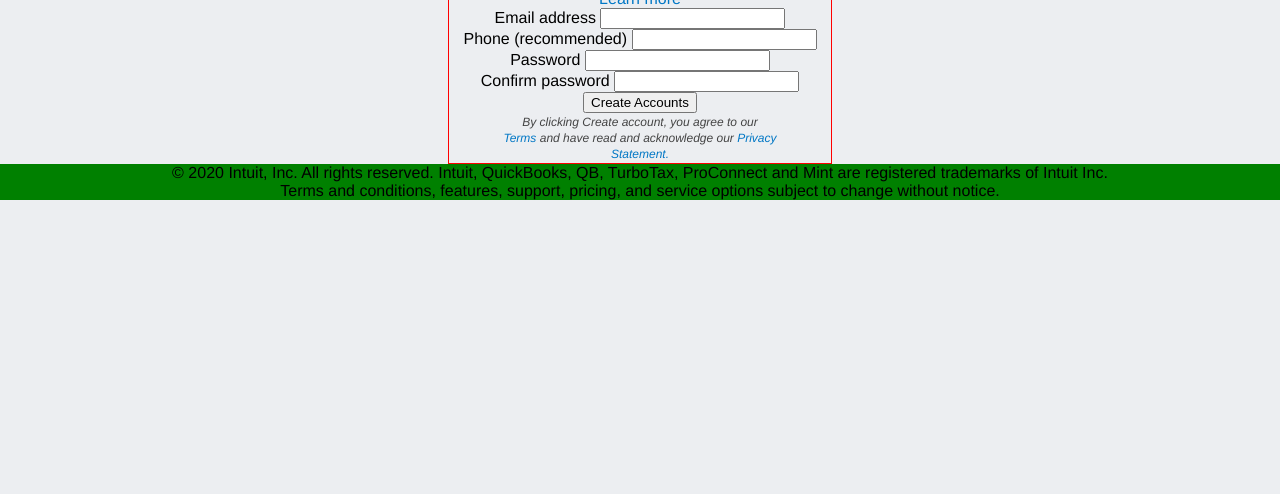
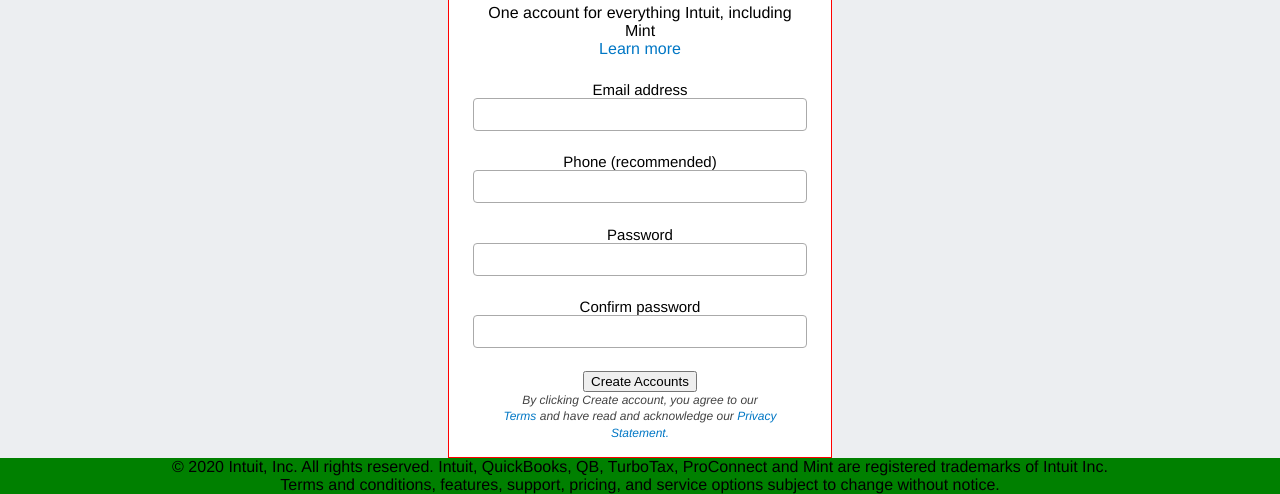
Before and after one commit to TSHEPO-CLOUD/HTML-Forms, a website: page index.html in a window 1280 px wide. Shown: the part 321-815 px from the top of the page. Drawn offline with Linux system fonts and the light colour scheme.

Commit message:
Add style to form container
Add to form input, form labels and form groups

```diff
--- a/index.css
+++ b/index.css
@@ -6,7 +6,7 @@ body {
     margin: 0;
     padding: 0;
     text-align: center;
-  background-color: #eceef1;
+    background-color: #ECEEF1;
     font-family: Helvetica, Arial, sans-serif;
   }
 
@@ -29,7 +29,7 @@ header nav .description {
   }
 
   header nav button {
-  background-color: #0077c5;
+    background-color: #0077C5;
     display: inline-block;
     border: 1px solid #222;
     margin-right: 3em;
@@ -56,8 +56,7 @@ main {
     display: flex;
   }
 
-main .col-1,
-main .col-3 {
+  main .col-1, main .col-3 {
     flex-basis: 35%;
   }
 
@@ -76,7 +75,27 @@ footer p {
     padding: 0;
   }
 
-.paragraph span {
+  /* == Form Container == */
+  .form-container {
+    background-color: #fff;
+    padding: 1em 1.5em;
+  }
+
+  .form-control {
+    margin: 1.5em 0;
+    font-size: 15px;
+  }
+
+  .form-control input {
+    width: 100%;
+    border: 1px solid #aaa;
+    padding: 5px 8px;
+    font-size: 1.2em;
+    border-radius: 4px;
+    outline: none;
+  }
+
+  .form-container .paragraph span {
     display: block;
     padding: 0.1em;
   }
@@ -94,5 +113,5 @@ footer p {
 
   a {
     text-decoration: none;
-  color: #0077c5;
+    color: #0077C5;
   }
```
Lines whose indentation alone changed are shown as unchanged.
